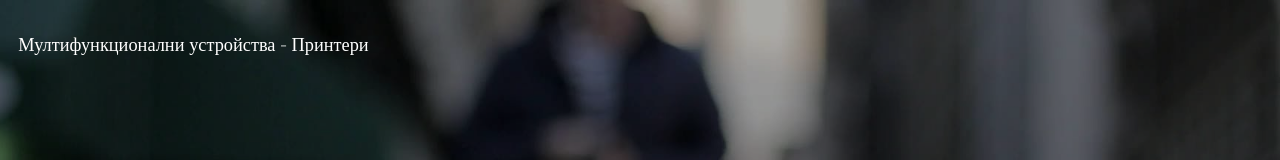
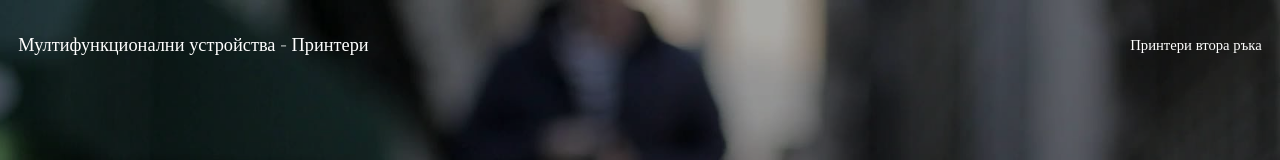
Before and after one commit to printeri/multifunkcionalni-ustroystva, a plain HTML site: page index.html in a window 1280 px wide. Shown: the top 160 px of the page. Drawn offline with Linux system fonts and the light colour scheme.

Commit message:
asdb
asdb

```diff
--- a/index.html
+++ b/index.html
@@ -13,8 +13,9 @@
 			<header id="header" class="alt">
 				<div class="logo"><a href="index.html">Мултифункционални устройства - Принтери</a></div>
 			<!--	<a href="#menu" class="toggle"><span>Menu</span></a>  -->
+<a href="https://printeri.github.io/printeri-vtora-raka/index.html">Принтери втора ръка</a>
+
 			</header>
-
 
 		<!-- Banner -->
 
```
Also changed, not shown: 1 other file.
